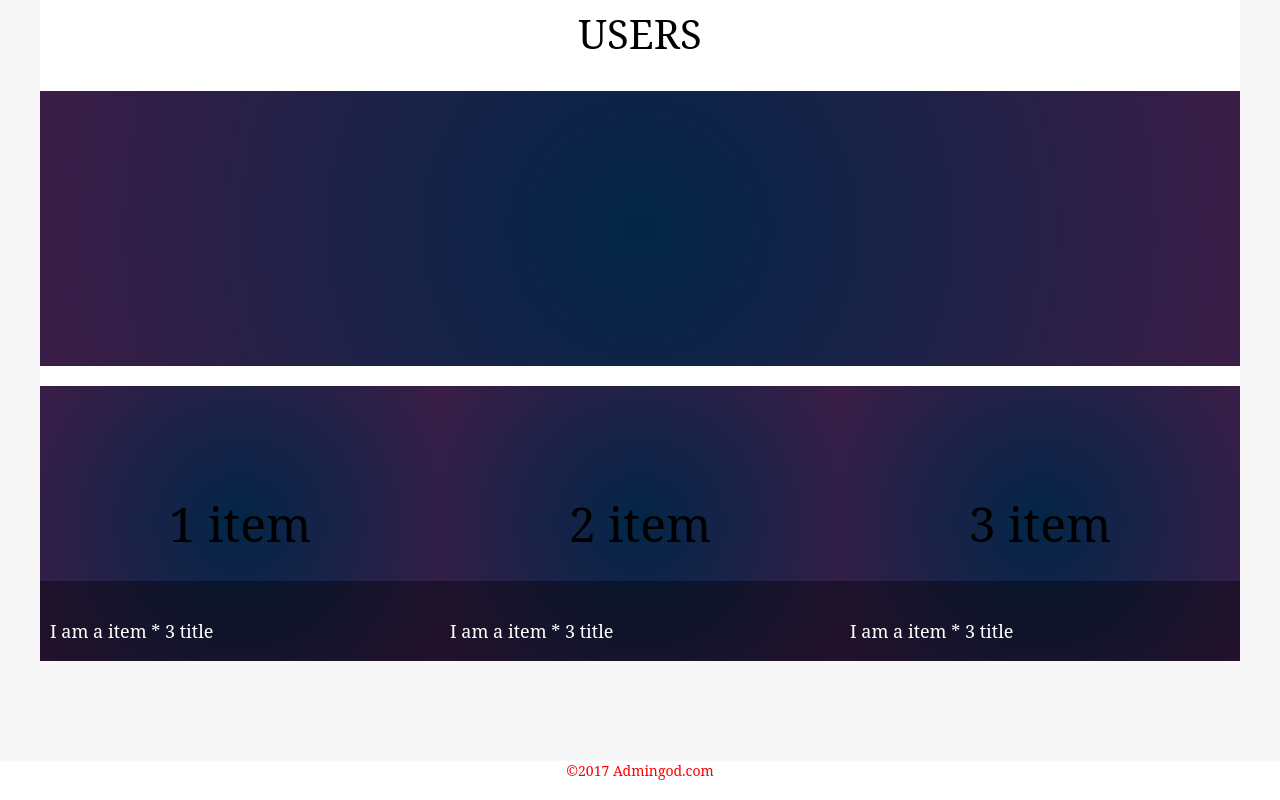
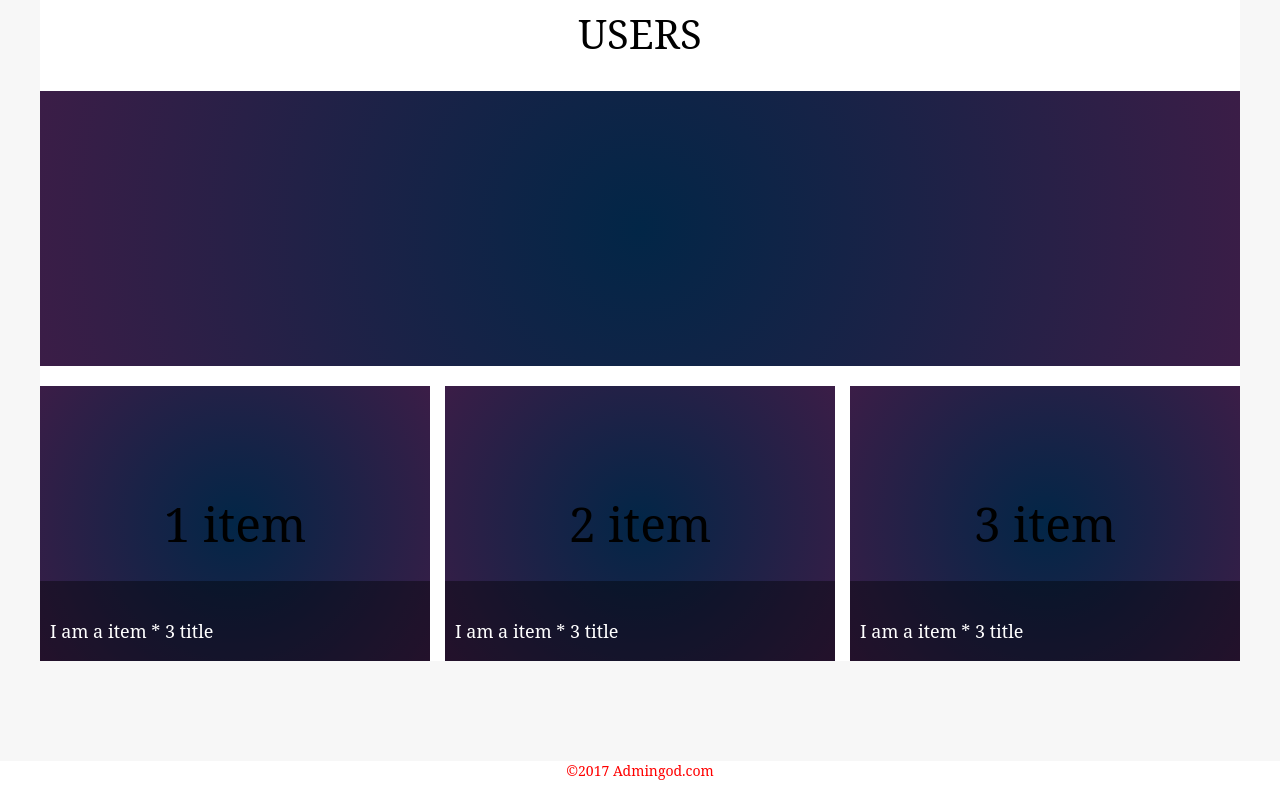
Before and after one commit to veaba/express-nuxt, a Nuxt app: page / in a window 1280 px wide. Shown: the part 442-1242 px from the top of the page. Built offline with nearby package versions, Linux system fonts and the light colour scheme.

Commit message:
1、增加首页的设计

```diff
--- a/pages/index.vue
+++ b/pages/index.vue
@@ -54,12 +54,14 @@
                 /*background: linear-gradient(to right,#022647,#3b1d47);*/
             }
             .section-item{
+                display: flex;
                 margin-top: 20px;
             }
             .item3x {
                 position: relative;
-                float: left;
-                width: 33.3333%;
+                display: flex;
+                flex: 1;
+                width: 100%;
                 height: 275px;
                 -webkit-box-sizing: border-box;
                 -moz-box-sizing: border-box;
@@ -68,6 +70,7 @@
                     position: relative;
                     background: radial-gradient(circle at 50%, #022647, #3b1d47);
                     z-index: 1;
+                    width: 100%;
                     line-height: 275px;
                     font-size: 48px;
                 }
@@ -86,6 +89,16 @@
                     z-index: 2;
                     /*background: linear-gradient(to right,#022647,#3b1d47);*/
                     background: rgba(0, 0, 0, .4)
+                }
+                &{
+                    margin: 0 5px;
+                }
+                &:first-child{
+                    margin: 0 10px 0 0;
+                }
+
+                &:last-child{
+                    margin: 0 0 0 10px;
                 }
             }
             &:after {
```
